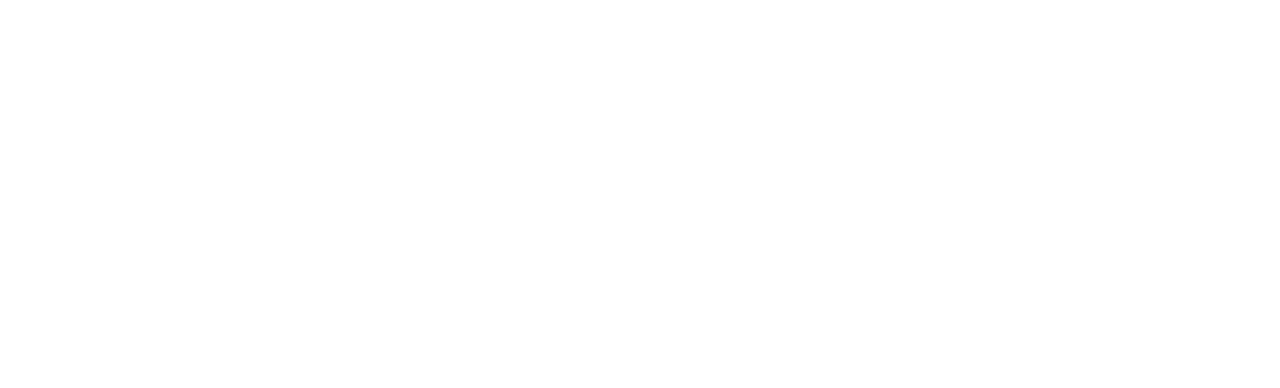
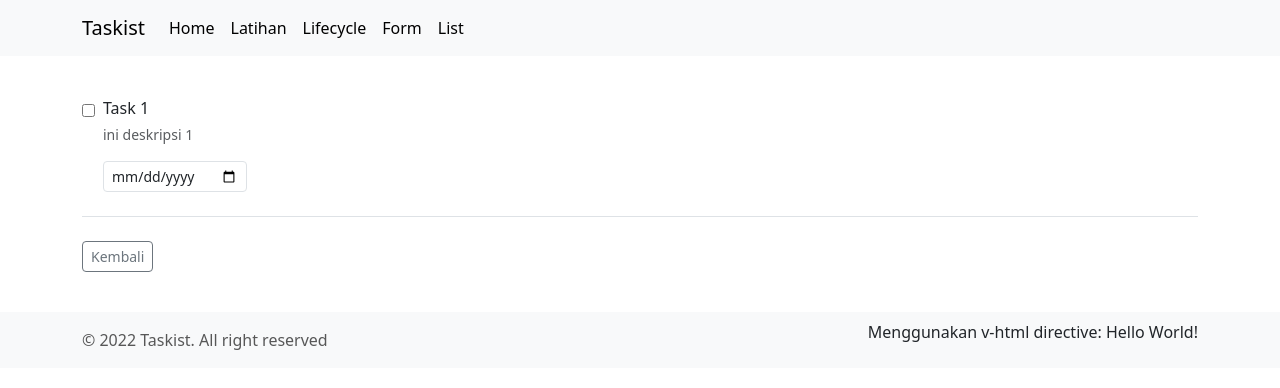
Before and after one commit to SamsulArifin80/LatihanNuxt, a Nuxt app: page /app/detail/1 in a window 1280 px wide. Before the commit this address had no page. Shown: the top 388 px of the page. Built offline with nearby package versions, Linux system fonts and the light colour scheme.

Commit message:
update
update materi routing

```diff
--- /dev/null
+++ b/pages/app/detail/_id.vue
@@ -0,0 +1,66 @@
+<template>
+    <div class="py-4">
+        <div class="container">
+            <!--<h2>task id: {{ this.$route.params.id }}</h2>-->
+            <div v-for="task in tasks" :key="task.id">
+            <div class="item-task d-flex align-items-start border-bottom pt-3 pb-4"
+            v-if="task.id == paramId">
+            <input
+            type="checkbox"
+            name="status"
+            id="tasks"
+            class="me-2 mt-2">
+            <div>
+                <div class="title-task mb-1">
+                    <!--Judul-->
+                    {{ task.title }}
+                </div>
+                <div class="description-task small text-muted mb-3">
+                    <!--Deskripsi-->
+                    {{  task.description }}
+                </div>
+                <input class="form-control form-control-sm" type="date"/>
+            </div>
+        </div>
+            </div>
+            <div class="action mt-4">
+            <div class="btn btn-outline-secondary btn-sm mb-3"
+            @click="$router.go(-1)">
+                Kembali
+            </div>
+        </div>
+        </div>
+    </div>
+</template>
+<script>
+export default {
+  layout (context) {
+    return 'custom'
+  },
+  data () {
+    return {
+      paramId: this.$route.params.id,
+      tasks: [
+        {
+          id: 1,
+          title: 'Task 1',
+          description: 'ini deskripsi 1',
+          isDone: false
+        },
+        {
+          id: 2,
+          title: 'Tugas 2',
+          description: 'ini deskripsi 2',
+          isDone: false
+        },
+        {
+          id: 3,
+          title: 'Kerja 3',
+          description: 'ini deskripsi 3',
+          isDone: false
+        }
+      ]
+    }
+  }
+}
+</script>
--- /dev/null
+++ b/pages/app/index.vue
@@ -0,0 +1,129 @@
+<template>
+    <div class="py-4">
+    <div class="container">
+    <div class="title border-bottom d-flex align-items-center justify-content-between py-2">
+      <h5>Task</h5>
+      <div class="d-flex align-items-center">
+        <button class="btn btn-outline-primary py-1 px-3 me-4"
+        @click="shuffle">
+        Shuffle!
+        </button>
+        <input
+        type="text"
+        class="form-control"
+        placeholder="Search"
+        v-model="searchQuery"
+        >
+        <div class="d-flex align-item-center justify-content-end w-100">
+        <span class="me-2">View As</span>
+        <button
+        class="btn btn-outline-secondary py-1 px-3"
+        @click="isGrid=!isGrid" >
+        {{ isGrid ? 'Grid' : 'List' }}
+        </button>
+      </div>
+      </div>
+    </div>
+    <transition-group name="tasks" tag="div" class="list-task row">
+      <CardItem
+      v-for="task in resultQuery"
+      :key="task.id"
+      :task="task"
+      :isGrid="isGrid"
+      />
+    </transition-group>
+    <div class="action py-2">
+      <a
+        v-if="!isCreating"
+        href="#"
+        class="add-button"
+        @click="isCreating=!isCreating">Add Task</a>
+      <div v-else class="add-card">
+        <div class="card mb-2">
+          <div class="card-body d-flex flex-column p-0">
+          <input class="form-control border-0 mb-2"
+          placeholder="Title"
+          type='text'>
+          <textarea
+          class="form-control border-0 small"
+          placeholder="Description"
+          rows="3"></textarea>
+          </div>
+        </div>
+        <div class="button-wrapper d-flex">
+          <button class="btn btn-primary me-2">Save</button>
+          <button
+          class="btn btn-outline-secondary"
+          @click="isCreating =!isCreating">Cancel</button>
+        </div>
+      </div>
+    </div>
+    </div>
+    </div>
+  </template>
+<script>
+import CardItem from '@/components/Card/CardItem.vue'
+export default {
+  layout (context) {
+    return 'custom'
+  },
+  components: {
+    CardItem
+  },
+  data () {
+    return {
+      searchQuery: '',
+      // Tipe layout daftar task
+      isGrid: true,
+      // Status saat menambahkan task
+      isCreating: false,
+      // Daftar task
+      tasks: [
+        {
+          id: 1,
+          title: 'Task 1',
+          description: 'ini deskripsi 1',
+          isDone: false
+        },
+        {
+          id: 2,
+          title: 'Tugas 2',
+          description: 'ini deskripsi 2',
+          isDone: false
+        },
+        {
+          id: 3,
+          title: 'Kerja 3',
+          description: 'ini deskripsi 3',
+          isDone: false
+        }
+      ]
+    }
+  },
+  computed: {
+    resultQuery () {
+      if (this.searchQuery) {
+        return this.tasks.filter((item) => {
+          return this.searchQuery
+            .toLowerCase()
+            .split('')
+            .every(v => item.title.toLowerCase().includes(v))
+        })
+      } else {
+        console.log(this.tasks)
+        return this.tasks
+      }
+    }
+  },
+  methods: {
+    shuffle () {
+      this.tasks = _.shuffle(this.tasks)
+    }
+  }
+}
+</script>
+<style>
+  #app .tasks-move {
+    transition: .4s;
+  }
+</style>
--- a/pages/index.vue
+++ b/pages/index.vue
@@ -1,130 +1,17 @@
 <template>
-  <div class="py-4">
-  <div class="container">
-  <div class="title border-bottom d-flex align-items-center justify-content-between py-2">
-    <h5>Task</h5>
-    <div class="d-flex align-items-center">
-      <button class="btn btn-outline-primary py-1 px-3 me-4"
-      @click="shuffle">
-      Shuffle!
-      </button>
-      <input
-      type="text"
-      class="form-control"
-      placeholder="Search"
-      v-model="searchQuery"
-      >
-      <div class="d-flex align-item-center justify-content-end w-100">
-      <span class="me-2">View As</span>
-      <button
-      class="btn btn-outline-secondary py-1 px-3"
-      @click="isGrid=!isGrid" >
-      {{ isGrid ? 'Grid' : 'List' }}
-      </button>
-    </div>
-    </div>
-  </div>
-  <transition-group name="tasks" tag="div" class="list-task row">
-    <CardItem
-    v-for="task in resultQuery"
-    :key="task.id"
-    :task="task"
-    :isGrid="isGrid"
-    />
-  </transition-group>
-  <div class="action py-2">
-    <a
-      v-if="!isCreating"
-      href="#"
-      class="add-button"
-      @click="isCreating=!isCreating">Add Task</a>
-    <div v-else class="add-card">
-      <div class="card mb-2">
-        <div class="card-body d-flex flex-column p-0">
-        <input class="form-control border-0 mb-2"
-        placeholder="Title"
-        type='text'>
-        <textarea
-        class="form-control border-0 small"
-        placeholder="Description"
-        rows="3"></textarea>
-        </div>
+  <div class="content">
+    <section class="hero py-4">
+      <div class="text-center">
+        <h1 class="title mb-4">Welcome to Taskist</h1>
+        <a href="/app" class="btn btn-primary">Masuk</a>
       </div>
-      <div class="button-wrapper d-flex">
-        <button class="btn btn-primary me-2">Save</button>
-        <button
-        class="btn btn-outline-secondary"
-        @click="isCreating =!isCreating">Cancel</button>
-      </div>
-    </div>
-  </div>
-  </div>
+    </section>
   </div>
 </template>
-<script src="./scriptnyaindex.js"></script>
 <script>
-import CardItem from '@/components/Card/CardItem.vue'
 export default {
   layout (context) {
     return 'custom'
-  },
-  components: {
-    CardItem
-  },
-  data () {
-    return {
-      searchQuery: '',
-      // Tipe layout daftar task
-      isGrid: true,
-      // Status saat menambahkan task
-      isCreating: false,
-      // Daftar task
-      tasks: [
-        {
-          id: 1,
-          title: 'Task 1',
-          description: 'ini deskripsi 1',
-          isDone: false
-        },
-        {
-          id: 2,
-          title: 'Tugas 2',
-          description: 'ini deskripsi 2',
-          isDone: false
-        },
-        {
-          id: 3,
-          title: 'Kerja 3',
-          description: 'ini deskripsi 3',
-          isDone: false
-        }
-      ]
-    }
-  },
-  computed: {
-    resultQuery () {
-      if (this.searchQuery) {
-        return this.tasks.filter((item) => {
-          return this.searchQuery
-            .toLowerCase()
-            .split('')
-            .every(v => item.title.toLowerCase().includes(v))
-        })
-      } else {
-        console.log(this.tasks)
-        return this.tasks
-      }
-    }
-  },
-  methods: {
-    shuffle () {
-      this.tasks = _.shuffle(this.tasks)
-    }
   }
 }
 </script>
-<style>
-#app .tasks-move {
-  transition: .4s;
-}
-</style>
```
